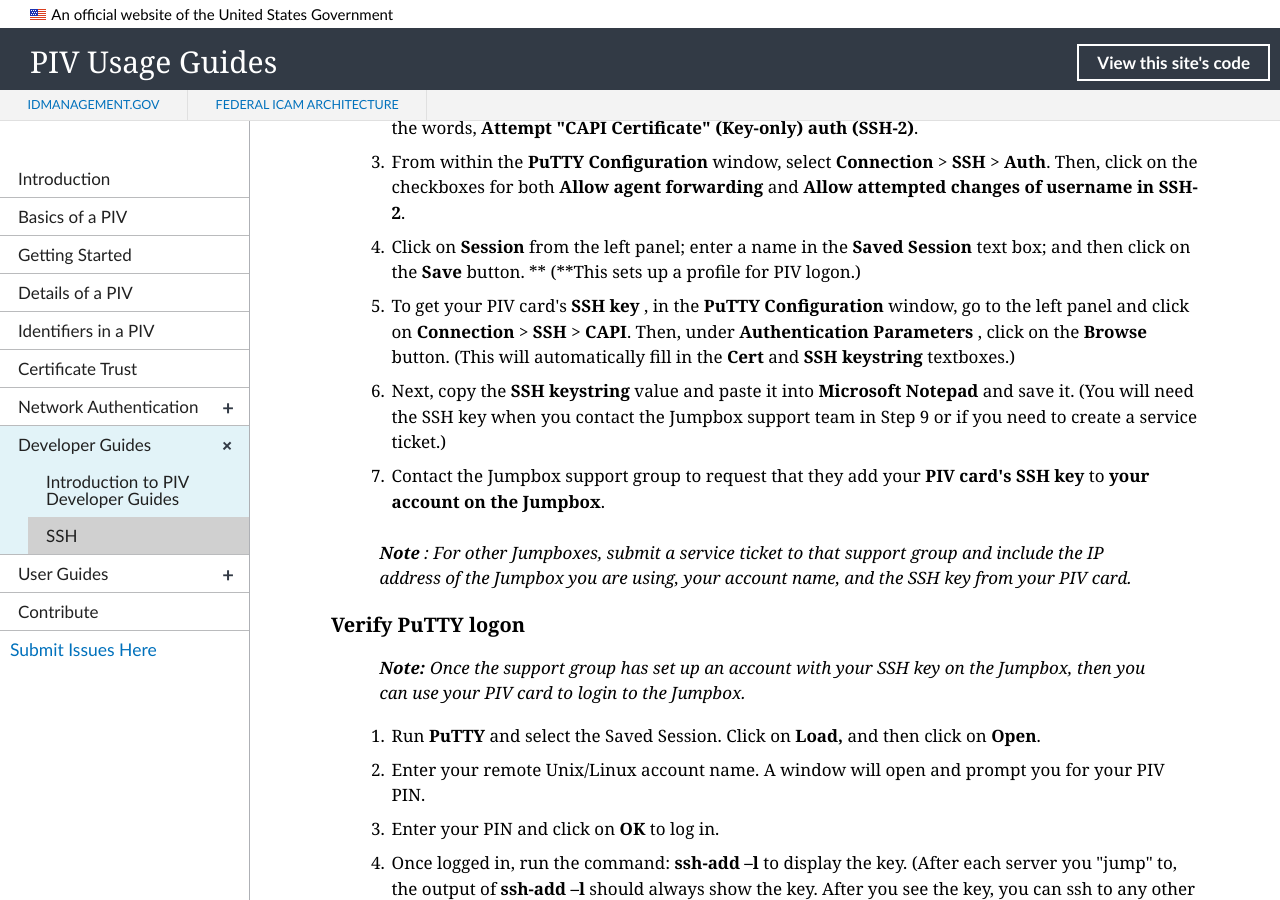
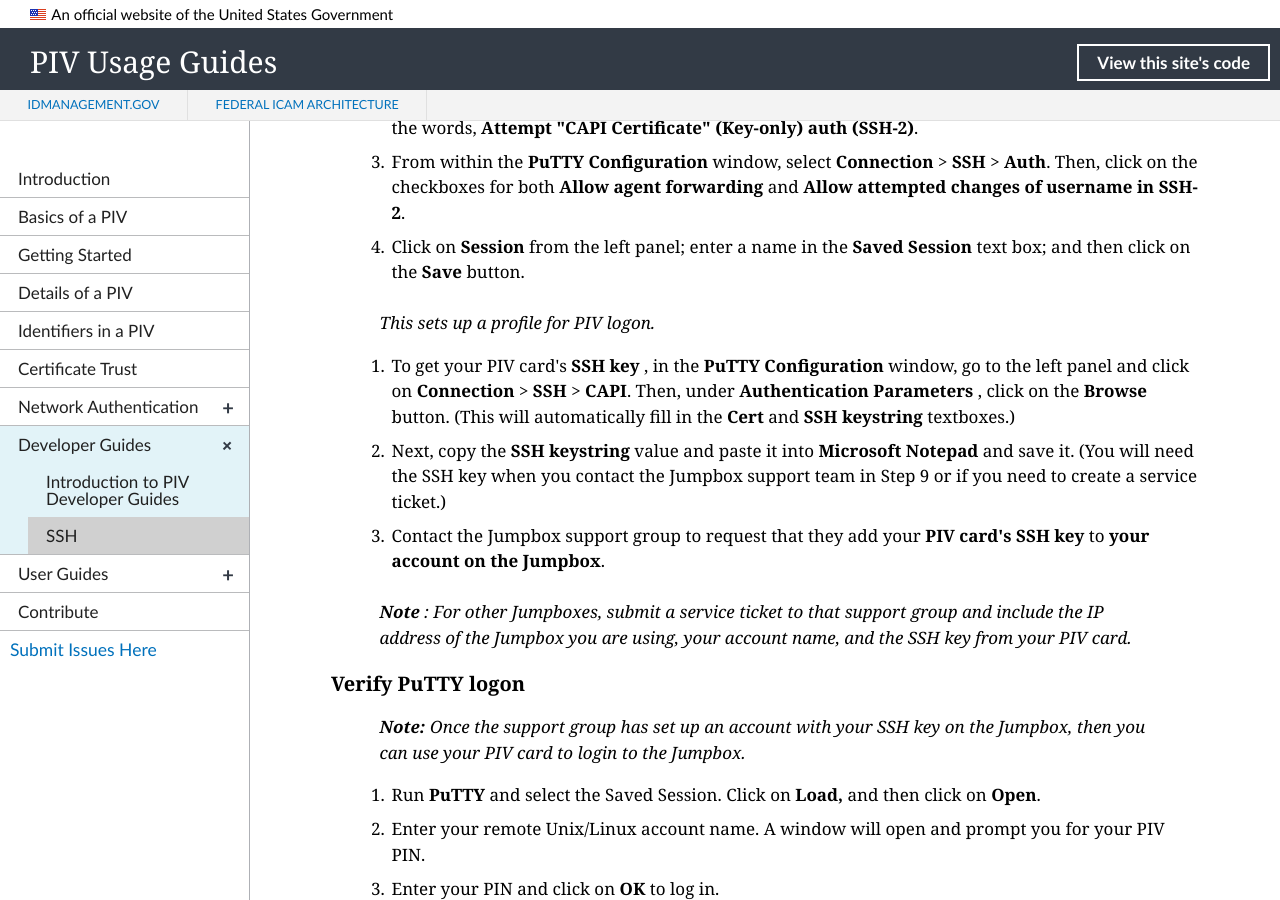
Before and after one commit to GSA/piv-guides, a Jekyll site: the page built from _devconfig/ssh.md, in a window 1280 px wide and 900 px high, scrolled down 2199 px. Built offline with Jekyll 4.4.1, drawn with Linux system fonts in a browser that asks for light colours; nearby versions of some CDN libraries.

Commit message:
Update ssh.md

```diff
--- a/_devconfig/ssh.md
+++ b/_devconfig/ssh.md
@@ -70,7 +70,10 @@
 3. Enter a descriptive name into the **Saved Sessions** textbox.
 4. From the left **Category**: panel, select **Connection** &gt; **SSH** &gt; **CAPI**. Then, click on the checkbox beside the words, **Attempt &quot;CAPI Certificate&quot; (Key-only) auth (SSH-2)**.
 5. From within the **PuTTY Configuration** window, select **Connection** &gt; **SSH** &gt; **Auth**. Then, click on the checkboxes for both **Allow agent forwarding** and **Allow attempted changes of username in SSH-2**.
-6. Click on **Session** from the left panel; enter a name in the **Saved Session** text box; and then click on the **Save** button. ** (**This sets up a profile for PIV logon.)
+6. Click on **Session** from the left panel; enter a name in the **Saved Session** text box; and then click on the **Save** button.
+
+> _This sets up a profile for PIV logon._
+
 7. To get your PIV card&#39;s **SSH key** , in the **PuTTY Configuration** window, go to the left panel and click on **Connection** &gt; **SSH** &gt; **CAPI**.  Then, under **Authentication Parameters** , click on  the **Browse** button.  (This will automatically fill in the **Cert** and **SSH keystring** textboxes.)
 8. Next, copy the **SSH keystring** value and paste it into **Microsoft Notepad** and save it.  (You will need the SSH key when you contact the Jumpbox support team in Step 9 or if you need to create a service ticket.)
 9. Contact the Jumpbox support group to request that they add your **PIV card&#39;s SSH key** to **your account on the Jumpbox**.
```
